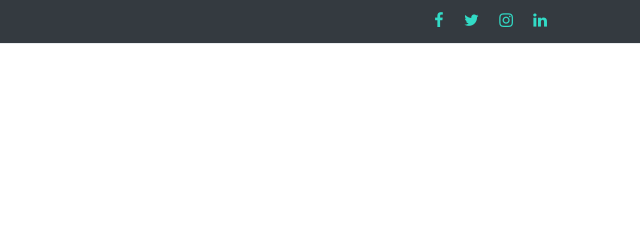
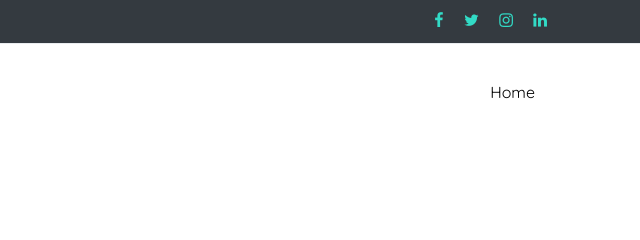
Before and after one commit to harshitb8/home, a plain HTML site: page SWprep.html in a window 1280 px wide. Shown: the top 240 px of the page, 640-1280 px from the left. Drawn offline with Linux system fonts and the light colour scheme; files whose address does not match are found by name.

Commit message:
added photography amd home buttons

```diff
--- a/SWprep.html
+++ b/SWprep.html
@@ -67,28 +67,16 @@
           <div class="col-11 col-xl-2">
             <h1 class="mb-0 site-logo"><a href="index.html" class="text-black h2 mb-0">h.a.r.s.h.i.t<span class="text-primary"></span> </a></h1>
           </div>
-          <!-- <div class="col-12 col-md-10 d-none d-xl-block">
+          <div class="col-12 col-md-10 d-none d-xl-block">
             <nav class="site-navigation position-relative text-right" role="navigation">
 
               <ul class="site-menu main-menu js-clone-nav mr-auto d-none d-lg-block">
-                <li><a href="#home-section" class="nav-link">Home</a></li>
-                <li><a href="#blog-section_1" class="nav-link">Projects</a></li>
-                <li><a href="#blog-section" class="nav-link">Work Experience</a></li>
-                <li>
-                  <a href="#services-section" class="nav-link">Skills</a>
-                </li>
-                <li class="has-children">
-                  <a href="#about-section" class="nav-link">About Me</a>
-                  <ul class="dropdown">
-                    <li><a href="#about-section">Specialties</a></li>
-                    <li><a href="#team-section">Associations</a></li>
+                <li><a href="index.html" class="nav-link">Home</a></li>
                   </ul>
                 </li>
-                <!-- <li><a href="#blog-section" class="nav-link">Work Experience</a></li> -->
-                <!-- <li><a href="index.html#contact-section" class="nav-link">Contact</a></li>
               </ul>
             </nav>
-          </div> -->
+          </div>
 
 
           <div class="d-inline-block d-xl-none ml-md-0 mr-auto py-3" style="position: relative; top: 3px;"><a href="#" class="site-menu-toggle js-menu-toggle text-black"><span class="icon-menu h3"></span></a></div>
```
Also changed, not shown: HWprep.html (+5 -15 lines), photos.html (+3 -15 lines).
